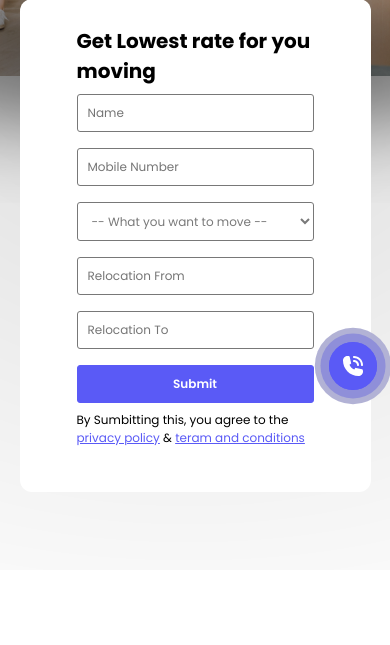
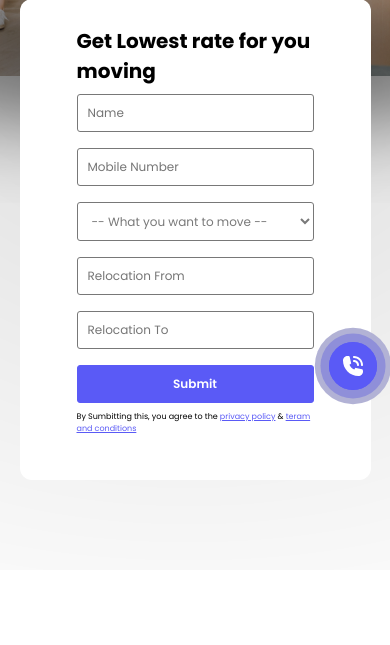
Before and after one commit to AskNavigator-SEO/tppdelhi, a PHP site: page /car-transportation.html in a window 390 px wide; the page is wider, and only the part inside the window is pictured. Shown: the part 424-1069 px from the top of that part. Run offline with PHP 8.4, Linux system fonts and the light colour scheme.

Commit message:
.right form .inputs change in this css

```diff
--- a/css/style.css
+++ b/css/style.css
@@ -173,6 +173,9 @@
     z-index: 1;
     display: flex;
     flex-direction: column;
+  }
+  .right form .inputs p {
+    font-size: 12px;
   }
 
   .right form .inputs input, .right form .inputs select{
@@ -1258,7 +1261,7 @@ footer > .lower-call-btn > a {
     }
 
     .right form .inputs p{
-      font-size: 12px;
+      font-size: 8px;
     }
 
 
```
